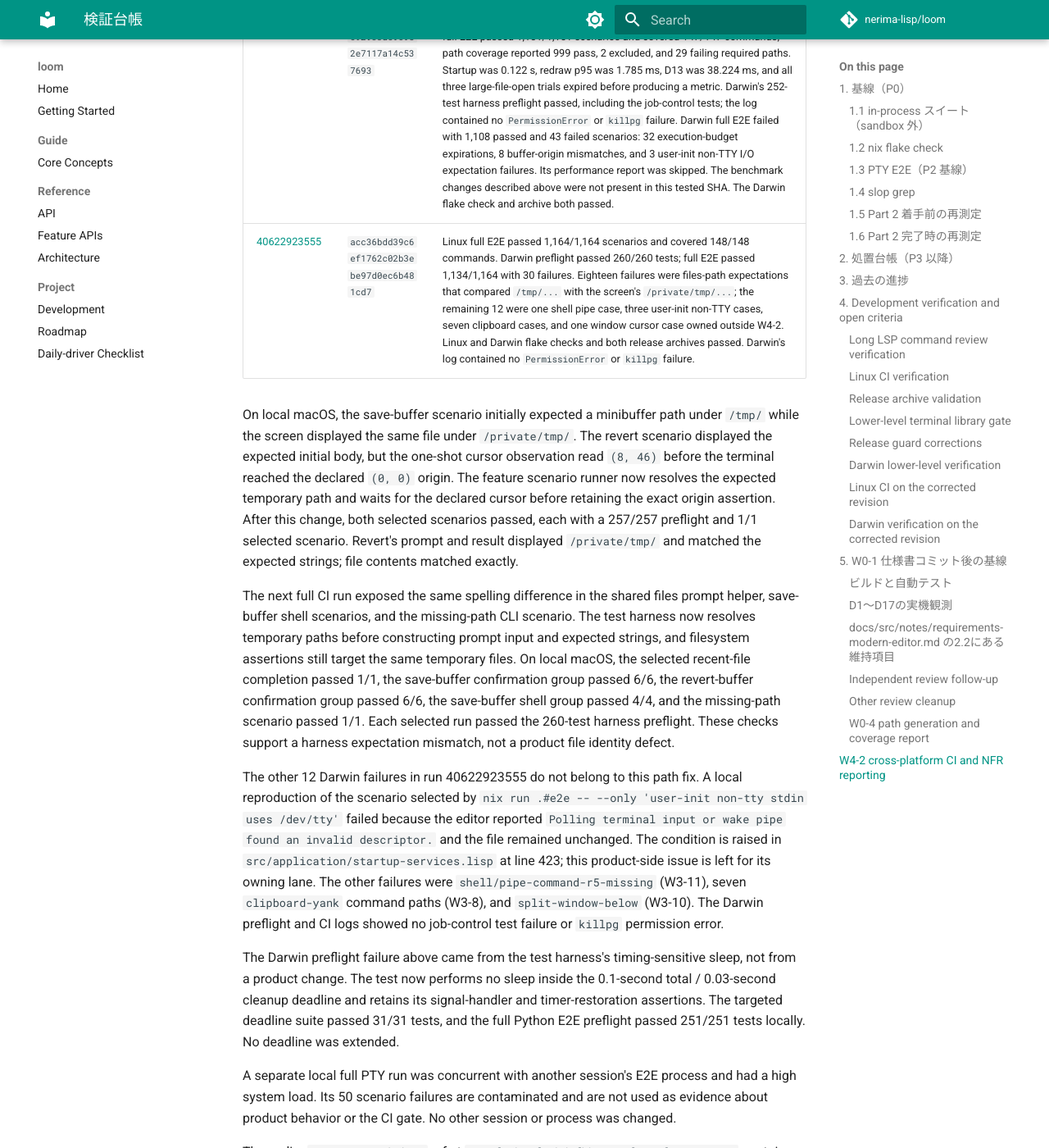
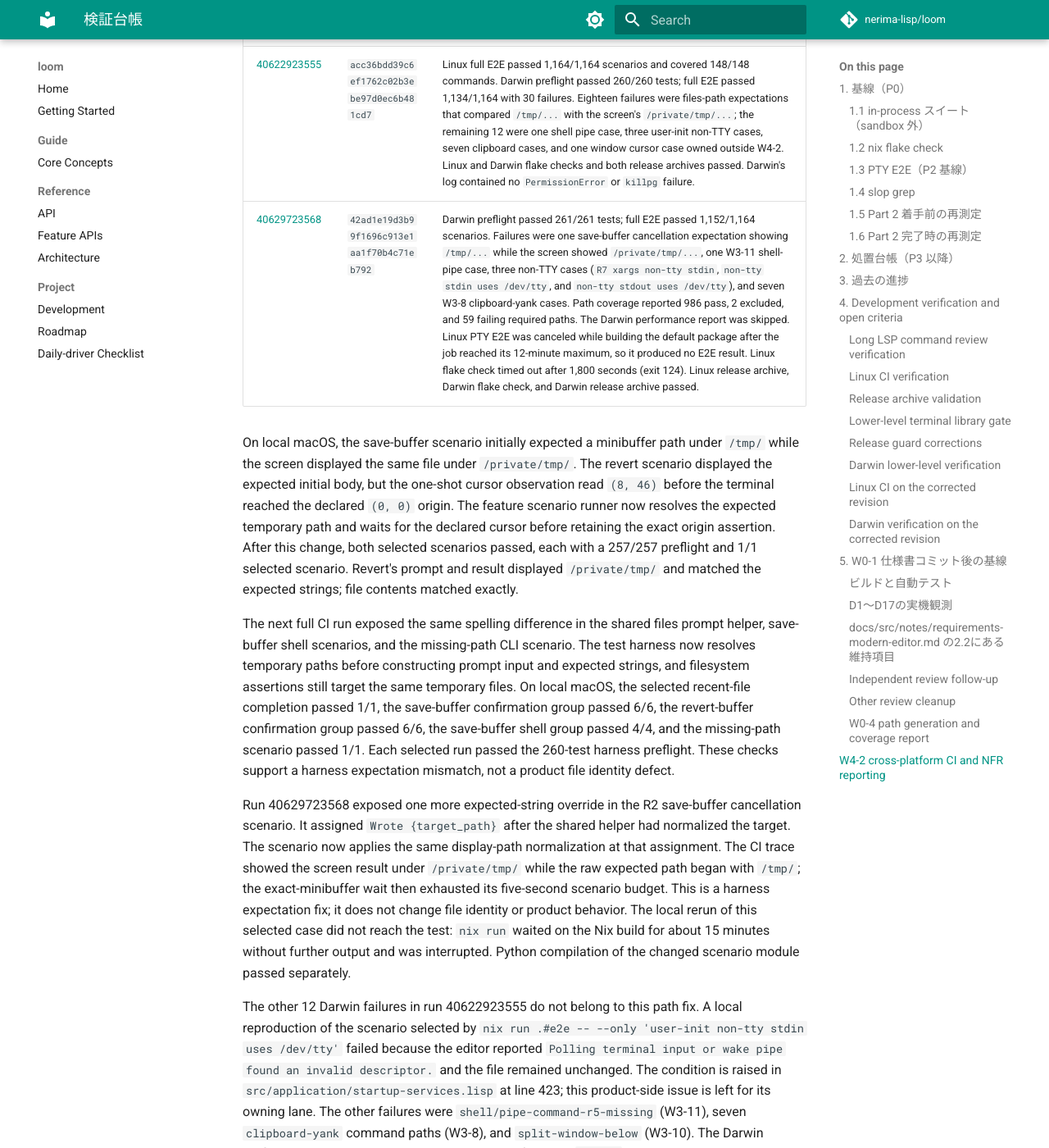
Before and after one commit to nerima-lisp/loom, an MkDocs documentation site: the page built from docs/src/notes/verification-ledger.md, in a window 1280 px wide and 1400 px high, scrolled down 34648 px. Shown: the whole window at 82% size. Built offline with MkDocs 1.6.1 and Material for MkDocs 9.7.7, drawn with Linux system fonts in a browser that asks for light colours; comment, search, counter and statistics services are not loaded; some of the changed text lies outside the part shown.

Commit message:
test(e2e): normalize save-buffer result path

````diff
--- a/docs/src/notes/verification-ledger.md
+++ b/docs/src/notes/verification-ledger.md
@@ -103,10 +103,10 @@ HOME=$(mktemp -d) LOOM_BINARY="$out/bin/loom" python3 t/e2e/loom-test.py
 | P1 ハーネス | 完了 | `a8c7f09`（flake: pyte と `apps.e2e`）、`22b7415`（`t/e2e` 再構成） | `nix run .#e2e` を 2 回連続実行、いずれも `12 passed, 0 failed, 12 total`、`commands covered: 12 / 120`、exit 0。`nix run .#e2e -- --list` が 12 件を列挙。固定 sleep はハーネスから除去済み（`grep -rn 'time.sleep' t/e2e` はプロセス終了待ちの 1 箇所のみ） |
 | P2 全コマンド | 完了 | `a76ee02`, `a7cdca3`, `6f3db63`, `86d09a3`, `4298135`, `6b6187a` | `nix run .#e2e -- --list` は 120/120、未カバー 0。`nix run .#e2e` は 107 passed, 3 failed, 110 total。失敗 3 件は §2 の #4-#6 に記録済み |
 | P3 配線処置 | 完了 | `473b43f`, `c2e2cbf`, `fbbbf7f` | PTY E2E は `110 passed, 0 failed, 110 total`、`commands covered: 120 / 120`、exit 0。in-process は launchctl 経由で `1408 passed, 0 skipped, 0 todo, 0 failed, 0 errored, 1408 total`、exit 0。`nix flake check --print-build-logs` は `all checks passed!`、exit 0。#1/#4/#5/#6 は closed、#2 は対象外として deferred |
+| P4 Documentation: 要件書と slop | 完了 | `ccb2c34` | `requirements-daily-driver.md` を現行の判断記録へ書き直し、FR-000 から FR-010 の状態、対象言語、SWANK と LSP の境界、v5 永続化境界、Org の範囲を記録。dead export 7 件、冗長 docstring 3 件、roadmap 自賛 2 件、英語 em dash 4 行 / 3 ファイルを除去。 |
 | P5 CI | 実装済み | `cb5022c` | `nix build .#default` は実測 3.73 秒、`nix run .#e2e` は実測 28.47 秒。いずれも exit 0。E2E は `110 passed, 0 failed, 110 total`、`commands covered: 120 / 120`。この実測を根拠に E2E ジョブの `timeout-minutes` は 10 とした。CI の両ジョブは未実行 |
 | 統合（presentation） | 完了 | `9bbca23`, `cc0380d`, `f892bb4`, `e6ae4d5` | `nix run .#e2e` は `110 passed, 0 failed, 110 total`、`commands covered: 120 / 120`、未カバー `0`、exit 0。launchctl 経由の in-process は `1427 passed, 0 skipped, 0 todo, 0 failed, 0 errored, 1427 total`、exit 0。`nix flake check` は `all checks passed!`、exit 0。`nix build --no-link --print-out-paths .#default` は exit 0。実PTY は mode-line、C-x 2/C-x 3 の mode-line 分離、C-SPC の緑背景、M-x terminal の `pty-integration` 出力を画面ダンプで確認し、exit 0 |
 | 診断可視化実機 | 完了 | `514c5a3`, `ed0b49c` | 実 `nixd` を使った一時 PTY スクリプトが exit 0。診断付き画面は mode-line に `Diag: E1 W1`、診断範囲は赤背景、リージョン重畳は緑背景と診断範囲の赤背景を同一画面で確認。LSP セッション無しと診断ゼロでは `Diag:` が無く、40 列の長い日本語名でも mode-line は `cells=40` で折り返さなかった。 |
-| P4 Documentation: 要件書と slop | 完了 | `ccb2c34` | `requirements-daily-driver.md` を現行の判断記録へ書き直し、FR-000 から FR-010 の状態、対象言語、SWANK と LSP の境界、v5 永続化境界、Org の範囲を記録。dead export 7 件、冗長 docstring 3 件、roadmap 自賛 2 件、英語 em dash 4 行 / 3 ファイルを除去。 |
 
 ## 4. Development verification and open criteria
 
@@ -437,17 +437,6 @@ creating a draft release, it checks the live remote tag against the verified
 commit. Shell syntax, ShellCheck, and actionlint passed; these static checks do
 not establish a live release run. The author's real-terminal acceptance remains
 required before release.
-
-The current checkout also passed the exact PTY app on aarch64-darwin:
-
-```sh
-nix run path:.#e2e --no-update-lock-file
-```
-
-It exited 0: all 30 deadline preflight tests and all 117 scenarios passed,
-covering all 120 registered commands. This confirms the current automated
-terminal gate, not real-terminal input-method behavior or the cause of earlier
-intermittent failures.
 
 ### Lower-level terminal library gate
 
@@ -1053,6 +1042,7 @@ counts above refer to separate local, CI, and current-workspace snapshots.
 | [40605724231](https://github.com/nerima-lisp/loom/actions/runs/40605724231) | `71c68a3013e2a7bd0e3a2bb0887b3023a2af40ee` | Linux and Darwin flake checks passed with 1,811 passed, 6 skipped, and 0 failures on each platform. The Darwin release archive passed; both archive job cards later appeared concluded. The Darwin E2E job failed during its 251-test preflight because `ScenarioDeadlineTests.test_restores_existing_handler_and_timer` attempted a 0.02-second sleep inside a 0.07-second execution budget; its performance gate was skipped. After GitHub API rate limiting, the workflow HTML showed the Linux E2E and archive jobs as concluded, but their conclusions, E2E metrics, and the overall workflow conclusion could not be confirmed. The known Darwin E2E failure already makes this run unusable as promotion evidence. |
 | [40614855675](https://github.com/nerima-lisp/loom/actions/runs/40614855675) | `e4b7c055b083092933a590982e7117a14c537693` | Five of six jobs passed; the workflow failed only in Darwin PTY E2E. Linux full E2E passed 1,151/1,151 scenarios and covered 147/147 commands; path coverage reported 999 pass, 2 excluded, and 29 failing required paths. Startup was 0.122 s, redraw p95 was 1.785 ms, D13 was 38.224 ms, and all three large-file-open trials expired before producing a metric. Darwin's 252-test harness preflight passed, including the job-control tests; the log contained no `PermissionError` or `killpg` failure. Darwin full E2E failed with 1,108 passed and 43 failed scenarios: 32 execution-budget expirations, 8 buffer-origin mismatches, and 3 user-init non-TTY I/O expectation failures. Its performance report was skipped. The benchmark changes described above were not present in this tested SHA. The Darwin flake check and archive both passed. |
 | [40622923555](https://github.com/nerima-lisp/loom/actions/runs/40622923555) | `acc36bdd39c6ef1762c02b3ebe97d0ec6b481cd7` | Linux full E2E passed 1,164/1,164 scenarios and covered 148/148 commands. Darwin preflight passed 260/260 tests; full E2E passed 1,134/1,164 with 30 failures. Eighteen failures were files-path expectations that compared `/tmp/...` with the screen's `/private/tmp/...`; the remaining 12 were one shell pipe case, three user-init non-TTY cases, seven clipboard cases, and one window cursor case owned outside W4-2. Linux and Darwin flake checks and both release archives passed. Darwin's log contained no `PermissionError` or `killpg` failure. |
+| [40629723568](https://github.com/nerima-lisp/loom/actions/runs/40629723568) | `42ad1e19d3b99f1696c913e1aa1f70b4c71eb792` | Darwin preflight passed 261/261 tests; full E2E passed 1,152/1,164 scenarios. Failures were one save-buffer cancellation expectation showing `/tmp/...` while the screen showed `/private/tmp/...`, one W3-11 shell-pipe case, three non-TTY cases (`R7 xargs non-tty stdin`, `non-tty stdin uses /dev/tty`, and `non-tty stdout uses /dev/tty`), and seven W3-8 clipboard-yank cases. Path coverage reported 986 pass, 2 excluded, and 59 failing required paths. The Darwin performance report was skipped. Linux PTY E2E was canceled while building the default package after the job reached its 12-minute maximum, so it produced no E2E result. Linux flake check timed out after 1,800 seconds (exit 124). Linux release archive, Darwin flake check, and Darwin release archive passed. |
 
 On local macOS, the save-buffer scenario initially expected a minibuffer path under
 `/tmp/` while the screen displayed the same file under `/private/tmp/`. The revert
@@ -1074,6 +1064,17 @@ group passed 6/6, the save-buffer shell group passed 4/4, and the missing-path
 scenario passed 1/1. Each selected run passed the 260-test harness preflight.
 These checks support a harness expectation mismatch, not a product file
 identity defect.
+
+Run 40629723568 exposed one more expected-string override in the R2
+save-buffer cancellation scenario. It assigned `Wrote {target_path}` after the
+shared helper had normalized the target. The scenario now applies the same
+display-path normalization at that assignment. The CI trace showed the screen
+result under `/private/tmp/` while the raw expected path began with `/tmp/`; the
+exact-minibuffer wait then exhausted its five-second scenario budget. This is a
+harness expectation fix; it does not change file identity or product behavior.
+The local rerun of this selected case did not reach the test: `nix run` waited
+on the Nix build for about 15 minutes without further output and was interrupted.
+Python compilation of the changed scenario module passed separately.
 
 The other 12 Darwin failures in run 40622923555 do not belong to this path
 fix. A local reproduction of the scenario selected by
````
Also changed, not shown: other parts of docs/src/notes/verification-ledger.md (+2 -2 lines), 1 other file.
